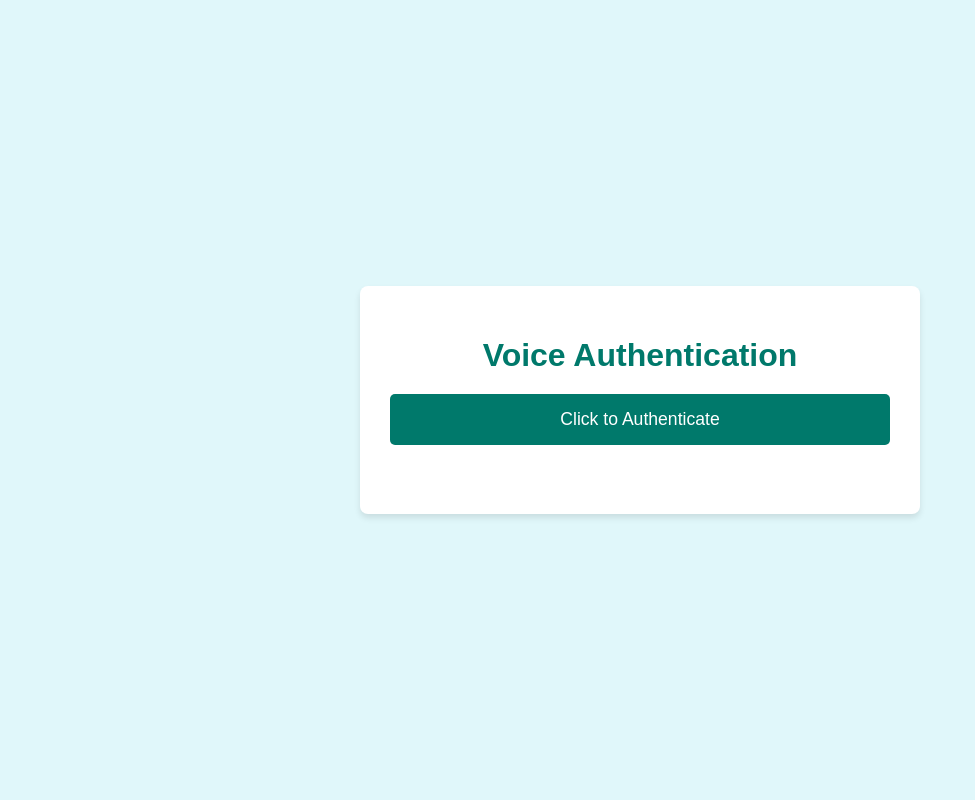
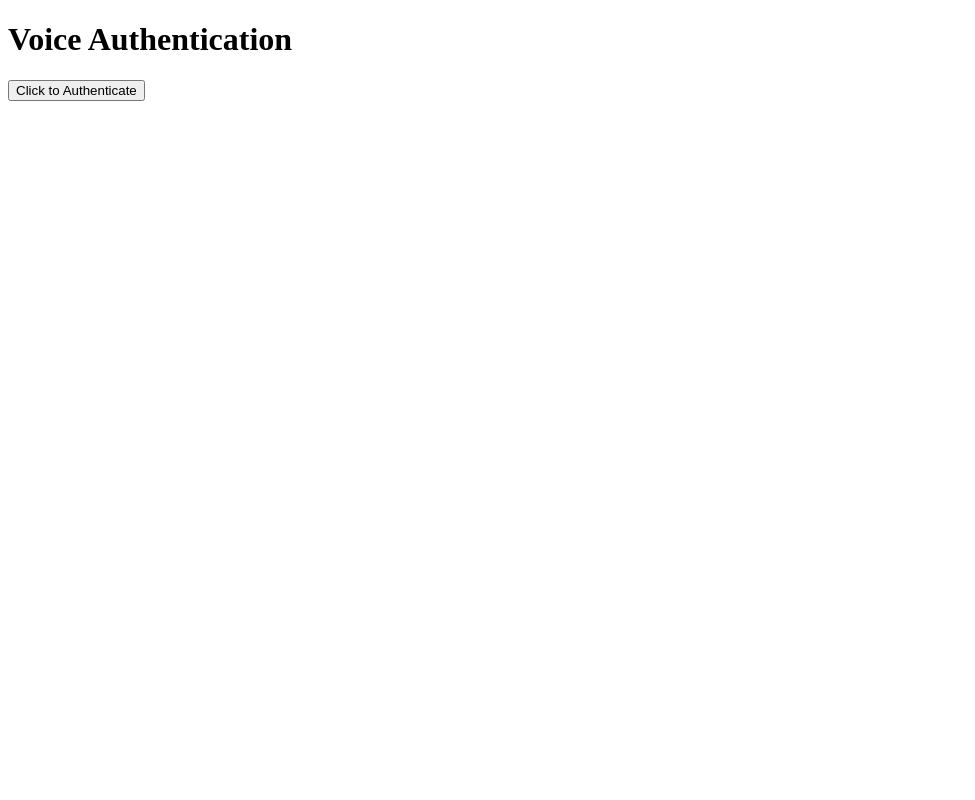
Before and after one commit to Niloofar-03/AIForBanking, a Flask app: page / in a window 1280 px wide. Shown: the whole page, without its empty margins (0-975 px from the left). Run offline with Flask 3, Linux system fonts and the light colour scheme.

Commit message:
Final Change

```diff
--- a/app.py
+++ b/app.py
@@ -1,3 +1,5 @@
+
+
 from flask import Flask, render_template, jsonify, request, session
 import speech_recognition as sr
 import os
--- a/templates/index.html
+++ b/templates/index.html
@@ -1,3 +1,5 @@
+
+
 <!DOCTYPE html>
 <html lang="en">
 <head>
@@ -5,107 +7,18 @@
     <meta name="viewport" content="width=device-width, initial-scale=1.0">
     <title>Voice Authentication</title>
     <script src="https://code.jquery.com/jquery-3.6.0.min.js"></script>
-    <style>
-        /* General Page Style */
-        body {
-            font-family: 'Arial', sans-serif;
-            background: #e0f7fa;
-            color: #444;
-            margin: 0;
-            padding: 0;
-            display: flex;
-            justify-content: center;
-            align-items: center;
-            height: 100vh;
-            overflow: hidden;
-        }
-
-        h1, h2 {
-            color: #00796b;
-            font-size: 2rem;
-            text-align: center;
-            margin-bottom: 20px;
-        }
-
-        /* Container Styles */
-        .container {
-            background-color: #ffffff;
-            padding: 30px;
-            border-radius: 8px;
-            box-shadow: 0px 4px 6px rgba(0, 0, 0, 0.1);
-            width: 100%;
-            max-width: 500px;
-            text-align: center;
-        }
-
-        /* Button Styling */
-        button {
-            background-color: #00796b;
-            color: white;
-            border: none;
-            padding: 15px 30px;
-            font-size: 1.1rem;
-            border-radius: 5px;
-            cursor: pointer;
-            width: 100%;
-            transition: background-color 0.3s;
-            margin-bottom: 20px;
-        }
-
-        button:hover {
-            background-color: #004d40;
-        }
-
-        /* Form and Input Styling */
-        input[type="number"],
-        input[type="text"] {
-            width: 100%;
-            padding: 10px;
-            margin-bottom: 10px;
-            font-size: 1rem;
-            border-radius: 5px;
-            border: 1px solid #ccc;
-        }
-
-        label {
-            font-weight: bold;
-            font-size: 1.1rem;
-            color: #00796b;
-            display: block;
-            margin-bottom: 5px;
-        }
-
-        /* Messages */
-        p {
-            color: #00796b;
-            font-size: 1rem;
-            margin-top: 10px;
-        }
-
-        #authMessage,
-        #transactionMessage {
-            color: #d32f2f;
-            font-size: 1.2rem;
-            font-weight: bold;
-        }
-
-        /* Hide Transaction Section initially */
-        #transactionSection {
-            display: none;
-        }
-    </style>
 </head>
 <body>
-    <div class="container">
+    <h1>Voice Authentication</h1>
+
     <!-- Authentication Section -->
     <div id="authSection">
-            <h1>Voice Authentication</h1>
         <button id="authenticateBtn">Click to Authenticate</button>
         <p id="authMessage"></p>
     </div>
 
     <!-- Transaction Section (Hidden initially) -->
-        <div id="transactionSection">
+    <div id="transactionSection" style="display: none;">
         <h2>Transaction Page</h2>
         <form id="transactionForm">
             <label for="amount">Amount to Transfer:</label>
@@ -117,10 +30,9 @@
         <p id="transactionMessage"></p>
         <button id="newTransactionBtn">Do Another Transaction</button>  <!-- New button to start over -->
     </div>
-    </div>
 
     <script>
-        // When the button is clicked, start voice authentication
+        // When the button is clicked, send a request to start voice authentication
         $("#authenticateBtn").click(function() {
             $("#authMessage").text("Please say the Secret Key for authentication...");
             $.ajax({
@@ -128,14 +40,16 @@
                 method: 'POST',
                 success: function(response) {
                     if(response.status == "success") {
+                        // Authentication succeeded, show the transaction page
                         $("#authSection").hide();
                         $("#transactionSection").show();
                         $("#authMessage").text(response.message);
                     } else {
+                        // Authentication failed, display the error message
                         $("#authMessage").text(response.message);
                     }
                 },
-                error: function() {
+                error: function(error) {
                     $("#authMessage").text("An error occurred during authentication.");
                 }
             });
@@ -155,7 +69,7 @@
                 success: function(response) {
                     $("#transactionMessage").text(response.message);
                 },
-                error: function() {
+                error: function(error) {
                     $("#transactionMessage").text("An error occurred during the transaction.");
                 }
             });
@@ -163,9 +77,12 @@
 
         // Handle clicking the "Do Another Transaction" button
         $("#newTransactionBtn").click(function() {
-            $("#transactionForm")[0].reset();
-            $("#transactionMessage").text("");
-            $("#transactionSection").hide();
+            // Reset the transaction section
+            $("#transactionForm")[0].reset();  // Clear the form fields
+            $("#transactionMessage").text("");  // Clear the transaction message
+            $("#transactionSection").hide();  // Hide the transaction section
+
+            // Show the authentication section again
             $("#authSection").show();
         });
     </script>
```
Also changed, not shown: 1 other file. Lines whose indentation alone changed are shown as unchanged.
